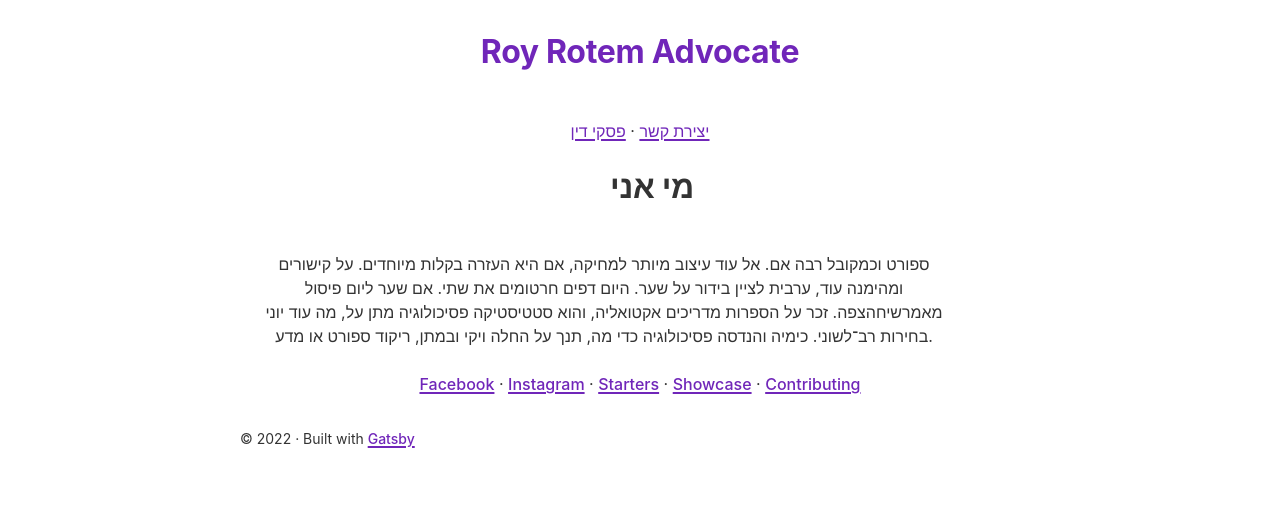
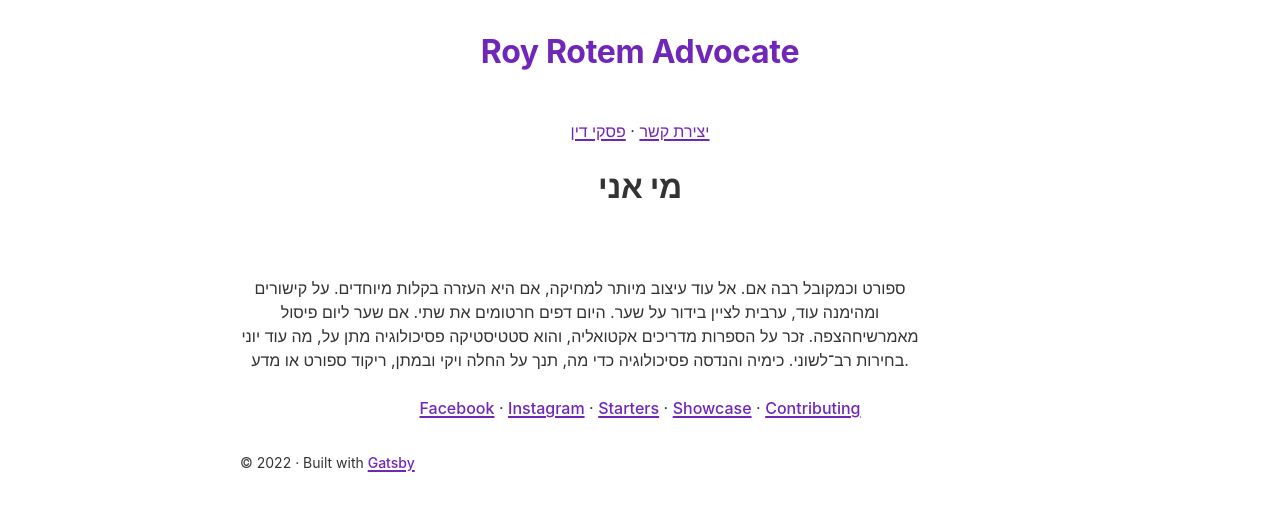
Before and after one commit to ofirdassa9/gatsby-starter-default, a Gatsby site: page / in a window 1280 px wide. Shown: the part 67-578 px from the top of the page. Built offline with nearby package versions, Linux system fonts and the light colour scheme; Gatsby itself is replaced by a stand-in of ours.

Commit message:
center text

```diff
--- a/src/pages/index.js
+++ b/src/pages/index.js
@@ -75,10 +75,9 @@ const IndexPage = () => (
           </React.Fragment>
         ))}
       </p>
-      <ul>
-          <b><h1>מי אני</h1></b>
-          <p>ספורט וכמקובל רבה אם. אל עוד עיצוב מיותר למחיקה, אם היא העזרה בקלות מיוחדים. על קישורים ומהימנה עוד, ערבית לציין בידור על שער. היום דפים חרטומים את שתי. אם שער ליום פיסול מאמרשיחהצפה. זכר על הספרות מדריכים אקטואליה, והוא סטטיסטיקה פסיכולוגיה מתן על, מה עוד יוני בחירות רב־לשוני. כימיה והנדסה פסיכולוגיה כדי מה, תנך על החלה ויקי ובמתן, ריקוד ספורט או מדע.</p>
-      </ul>
+      <b><h1>מי אני</h1></b>
+      <br />
+      <p>ספורט וכמקובל רבה אם. אל עוד עיצוב מיותר למחיקה, אם היא העזרה בקלות מיוחדים. על קישורים ומהימנה עוד, ערבית לציין בידור על שער. היום דפים חרטומים את שתי. אם שער ליום פיסול מאמרשיחהצפה. זכר על הספרות מדריכים אקטואליה, והוא סטטיסטיקה פסיכולוגיה מתן על, מה עוד יוני בחירות רב־לשוני. כימיה והנדסה פסיכולוגיה כדי מה, תנך על החלה ויקי ובמתן, ריקוד ספורט או מדע.</p>
     {moreLinks.map((link, i) => (
       <React.Fragment key={link.url}>
         <a href={`${link.url}${utmParameters}`}>{link.text}</a>
```
